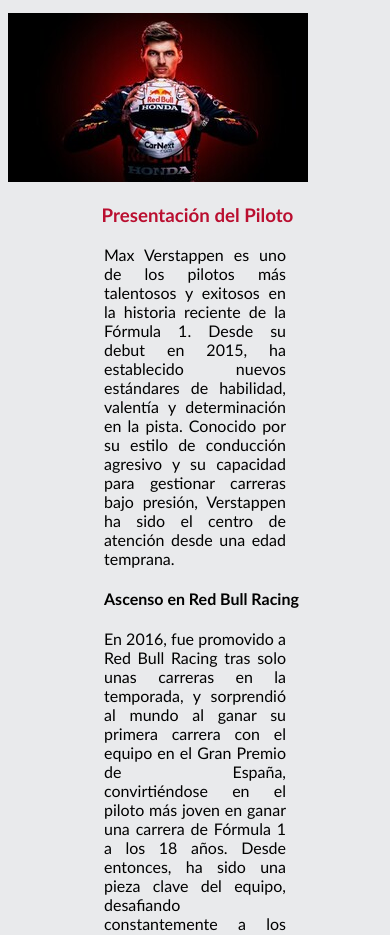
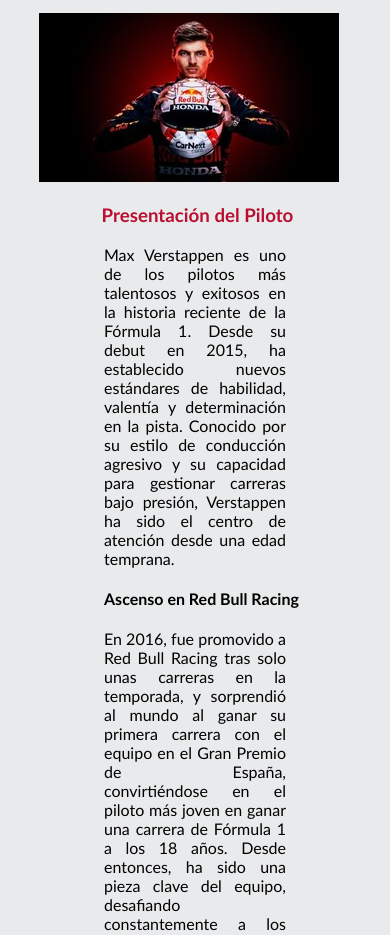
Before and after one commit to claudianistal/F1Desktop, a plain HTML site: page piloto.html in a window 390 px wide. Shown: the part 861-1796 px from the top of the page. Drawn offline with Linux system fonts and the light colour scheme.

Commit message:
Modificación padding en picture y adicion de media querie

```diff
--- a/estilo/estilo.css
+++ b/estilo/estilo.css
@@ -162,6 +162,13 @@
 picture{
     width:100%;
     height:auto;
+    padding: 16vw;
+}
+
+@media (max-width: 768px) {
+    picture{
+        padding: 8vw;
+    }
 }
 
 /*Especificidad: 001*/
```
